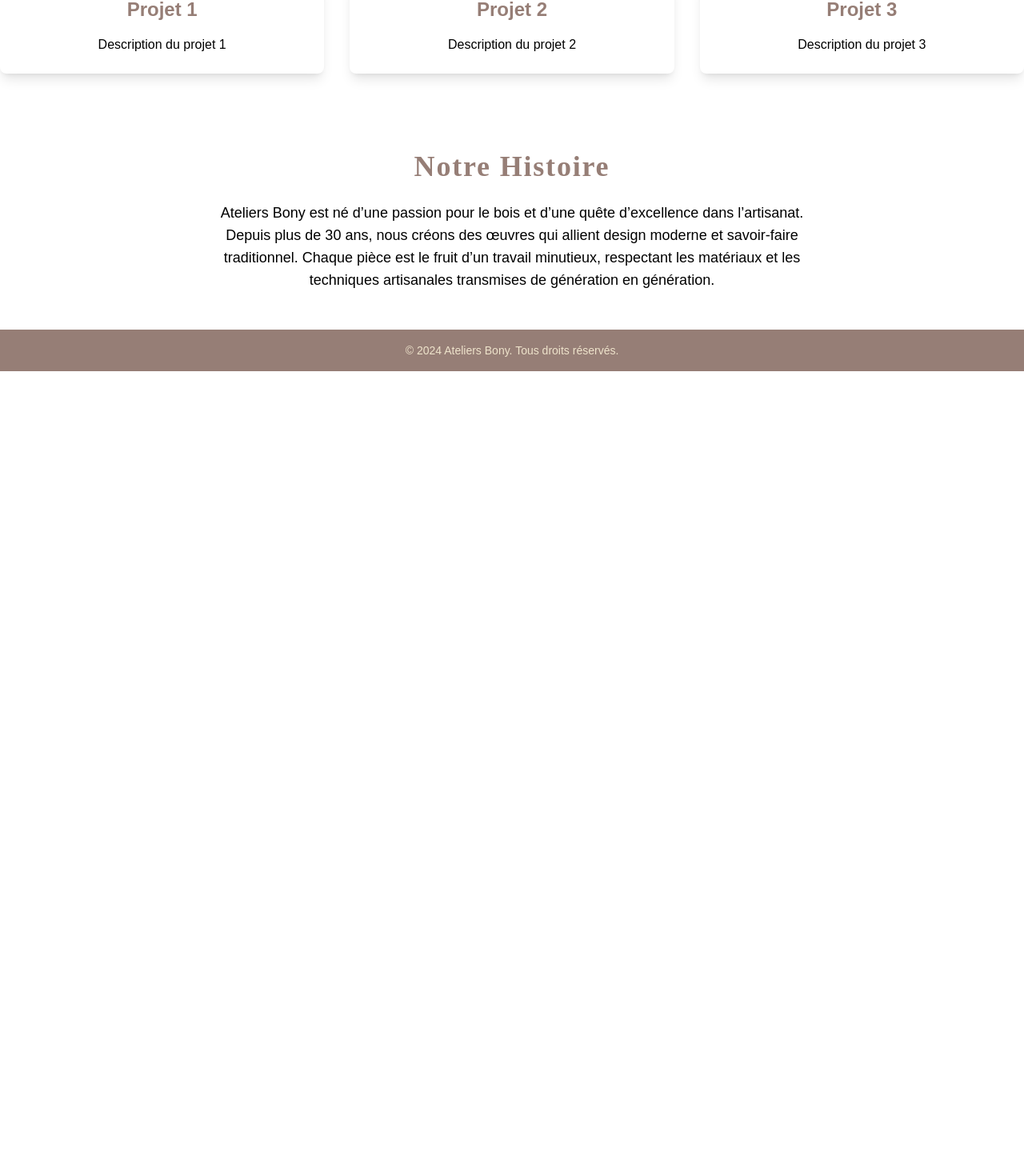
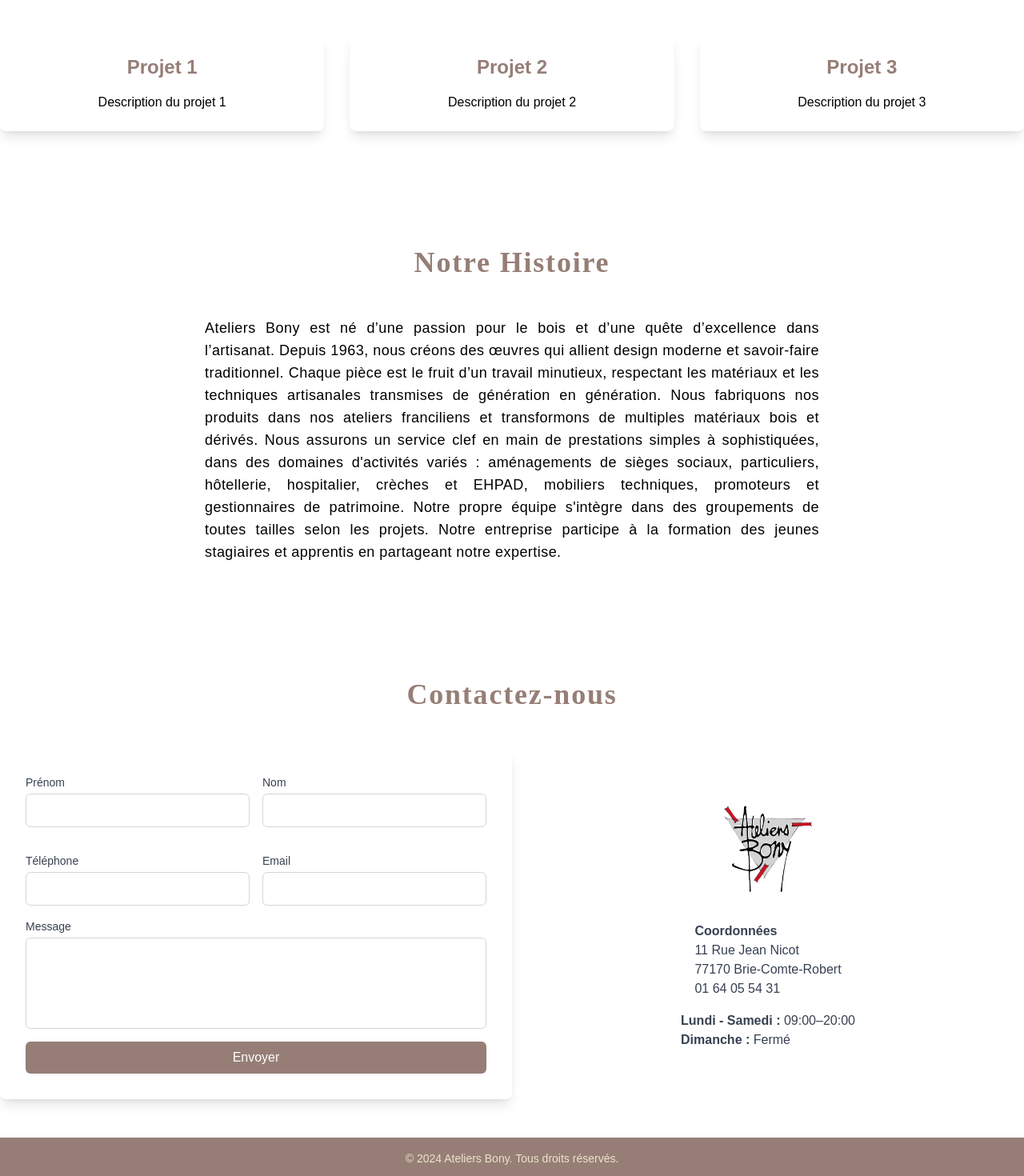
Before and after one commit to AntoineWtz/ateliers-bony, a React (Create React App) app: page / in a window 1280 px wide. Shown: the part 3127-4597 px from the top of the page at 80% size. Before the commit the page ends 3591 px from the top, so only its background shows below. Built offline with nearby package versions, Linux system fonts and the light colour scheme.

Commit message:
ContactForm OK

```diff
--- a/src/components/ContactForm.tsx
+++ b/src/components/ContactForm.tsx
@@ -1,8 +1,15 @@
 import React, { useState } from 'react';
 import { motion } from 'framer-motion';
+import logo from '../assets/img/bony-logo.png';
 
 export const ContactForm: React.FC = () => {
-    const [formData, setFormData] = useState({ name: '', email: '', message: '' });
+    const [formData, setFormData] = useState({
+        firstName: '',
+        name: '',
+        phone: '',
+        email: '',
+        message: ''
+    });
 
     const handleChange = (e: React.ChangeEvent<HTMLInputElement | HTMLTextAreaElement>) => {
         setFormData({ ...formData, [e.target.name]: e.target.value });
@@ -16,14 +23,35 @@ export const ContactForm: React.FC = () => {
     return (
         <div className="container mx-auto py-12">
             <motion.h2
-                className="text-4xl font-bold mb-6 text-center text-primary"
+                className="text-4xl font-bold font-serif tracking-wider m-12 text-primary text-center"
                 initial={{ opacity: 0 }}
                 animate={{ opacity: 1 }}
                 transition={{ duration: 0.5 }}
             >
                 Contactez-nous
             </motion.h2>
-            <form onSubmit={handleSubmit} className="max-w-xl mx-auto bg-white shadow-lg rounded-lg p-8">
+
+            <div className="flex flex-col md:flex-row justify-around items-center space-y-8 md:space-y-0">
+                {/* Formulaire à gauche */}
+                <form onSubmit={handleSubmit} className="md:w-1/2 bg-white shadow-lg rounded-lg p-8">
+                    <div className="grid grid-cols-1 md:grid-cols-2 gap-4">
+                        {/* Prénom et Nom */}
+                        <motion.div
+                            className="mb-4"
+                            initial={{ opacity: 0 }}
+                            animate={{ opacity: 1 }}
+                            transition={{ duration: 0.5 }}
+                        >
+                            <label htmlFor="firstName" className="block text-sm font-medium text-gray-700">Prénom</label>
+                            <input
+                                type="text"
+                                name="firstName"
+                                value={formData.firstName}
+                                onChange={handleChange}
+                                required
+                                className="mt-1 block w-full px-4 py-2 border border-gray-300 rounded-md"
+                            />
+                        </motion.div>
                         <motion.div
                             className="mb-4"
                             initial={{ opacity: 0 }}
@@ -35,6 +63,24 @@ export const ContactForm: React.FC = () => {
                                 type="text"
                                 name="name"
                                 value={formData.name}
+                                onChange={handleChange}
+                                required
+                                className="mt-1 block w-full px-4 py-2 border border-gray-300 rounded-md"
+                            />
+                        </motion.div>
+
+                        {/* Téléphone et Email */}
+                        <motion.div
+                            className="mb-4"
+                            initial={{ opacity: 0 }}
+                            animate={{ opacity: 1 }}
+                            transition={{ duration: 0.5 }}
+                        >
+                            <label htmlFor="phone" className="block text-sm font-medium text-gray-700">Téléphone</label>
+                            <input
+                                type="text"
+                                name="phone"
+                                value={formData.phone}
                                 onChange={handleChange}
                                 required
                                 className="mt-1 block w-full px-4 py-2 border border-gray-300 rounded-md"
@@ -56,6 +102,9 @@ export const ContactForm: React.FC = () => {
                                 className="mt-1 block w-full px-4 py-2 border border-gray-300 rounded-md"
                             />
                         </motion.div>
+                    </div>
+
+                    {/* Champ message */}
                     <motion.div
                         className="mb-4"
                         initial={{ opacity: 0 }}
@@ -72,6 +121,8 @@ export const ContactForm: React.FC = () => {
                             className="mt-1 block w-full px-4 py-2 border border-gray-300 rounded-md resize-none"
                         ></textarea>
                     </motion.div>
+
+                    {/* Bouton */}
                     <motion.button
                         type="submit"
                         className="w-full bg-primary text-white py-2 rounded-md"
@@ -81,6 +132,39 @@ export const ContactForm: React.FC = () => {
                         Envoyer
                     </motion.button>
                 </form>
+
+                {/* Colonne à droite : logo, coordonnées et horaires */}
+                <div className="md:w-1/2 flex flex-col items-center">
+                    <motion.img
+                        src={logo}
+                        alt="Logo"
+                        className="w-32 mb-4"
+                        initial={{ opacity: 0 }}
+                        animate={{ opacity: 1 }}
+                        transition={{ duration: 0.5 }}
+                    />
+                    <motion.div
+                        className="text-gray-700 mb-4 text-center md:text-left"
+                        initial={{ opacity: 0 }}
+                        animate={{ opacity: 1 }}
+                        transition={{ duration: 0.5, delay: 0.1 }}
+                    >
+                        <p className="font-semibold">Coordonnées</p>
+                        <p>11 Rue Jean Nicot</p>
+                        <p>77170 Brie-Comte-Robert</p>
+                        <p>01 64 05 54 31</p>
+                    </motion.div>
+                    <motion.div
+                        className="text-gray-700 text-center md:text-left"
+                        initial={{ opacity: 0 }}
+                        animate={{ opacity: 1 }}
+                        transition={{ duration: 0.5, delay: 0.2 }}
+                    >
+                        <p><span className="font-semibold">Lundi - Samedi :</span> 09:00–20:00</p>
+                        <p><span className="font-semibold">Dimanche :</span> Fermé</p>
+                    </motion.div>
+                </div>
+            </div>
         </div>
     );
 };
--- a/src/components/HistorySection.tsx
+++ b/src/components/HistorySection.tsx
@@ -1,11 +1,12 @@
 import React from 'react';
 import { motion } from 'framer-motion';
+import historyPic from '../assets/img/history.png'
 
 export const HistorySection: React.FC = () => {
     return (
-        <div className="container mx-auto py-12 text-center">
+        <div className="container mx-auto py-12 text-justify">
             <motion.h2
-                className="text-4xl font-bold font-serif tracking-wider mb-6 text-primary"
+                className="text-4xl font-bold font-serif tracking-wider m-12 text-primary text-center"
                 initial={{ opacity: 0 }}
                 animate={{ opacity: 1 }}
                 transition={{ duration: 0.5 }}
@@ -13,12 +14,14 @@ export const HistorySection: React.FC = () => {
                 Notre Histoire
             </motion.h2>
             <motion.p
-                className="text-lg max-w-3xl mx-auto"
+                className="text-lg max-w-3xl mx-auto tracking-wide"
                 initial={{ opacity: 0 }}
                 animate={{ opacity: 1 }}
                 transition={{ duration: 0.5, delay: 0.2 }}
             >
-                Ateliers Bony est né d’une passion pour le bois et d’une quête d’excellence dans l’artisanat. Depuis plus de 30 ans, nous créons des œuvres qui allient design moderne et savoir-faire traditionnel. Chaque pièce est le fruit d’un travail minutieux, respectant les matériaux et les techniques artisanales transmises de génération en génération.
+                Ateliers Bony est né d’une passion pour le bois et d’une quête d’excellence dans l’artisanat. Depuis 1963, nous créons des œuvres qui allient design moderne et savoir-faire traditionnel. Chaque pièce est le fruit d’un travail minutieux, respectant les matériaux et les techniques artisanales transmises de génération en génération. Nous fabriquons nos produits dans nos ateliers franciliens et transformons de multiples matériaux bois et dérivés.
+                Nous assurons un service clef en main de prestations simples à sophistiquées, dans des domaines d'activités variés : aménagements de sièges sociaux, particuliers, hôtellerie, hospitalier, crèches et EHPAD, mobiliers techniques, promoteurs et gestionnaires de patrimoine.
+                Notre propre équipe s'intègre dans des groupements de toutes tailles selon les projets. Notre entreprise participe à la formation des jeunes stagiaires et apprentis en partageant notre expertise.
             </motion.p>
         </div>
     );
--- a/src/components/ProjectList.tsx
+++ b/src/components/ProjectList.tsx
@@ -5,7 +5,7 @@ export const ProjectList: React.FC = () => {
     return (
         <div className="container mx-auto text-center py-12">
             <motion.h2
-                className="text-4xl font-bold font-serif tracking-wider mb-6 text-primary"
+                className="text-4xl font-bold font-serif tracking-wider m-12 text-primary"
                 initial={{ opacity: 0 }}
                 animate={{ opacity: 1 }}
                 transition={{ duration: 0.5 }}
--- a/src/pages/Home.tsx
+++ b/src/pages/Home.tsx
@@ -4,6 +4,7 @@ import { VideoBackground } from '../components/VideoBackground';
 import { ServiceList } from '../components/ServiceList';
 import { ProjectList } from '../components/ProjectList';
 import { HistorySection } from '../components/HistorySection';
+import { ContactForm } from '../components/ContactForm';
 
 export const Home: React.FC = () => {
     return (
@@ -12,6 +13,7 @@ export const Home: React.FC = () => {
             <ServiceList />
             <ProjectList />
             <HistorySection />
+            <ContactForm />
         </Layout>
     );
 };
```
Also changed, not shown: src/assets/img/history.png (added). Lines whose indentation alone changed are shown as unchanged.
